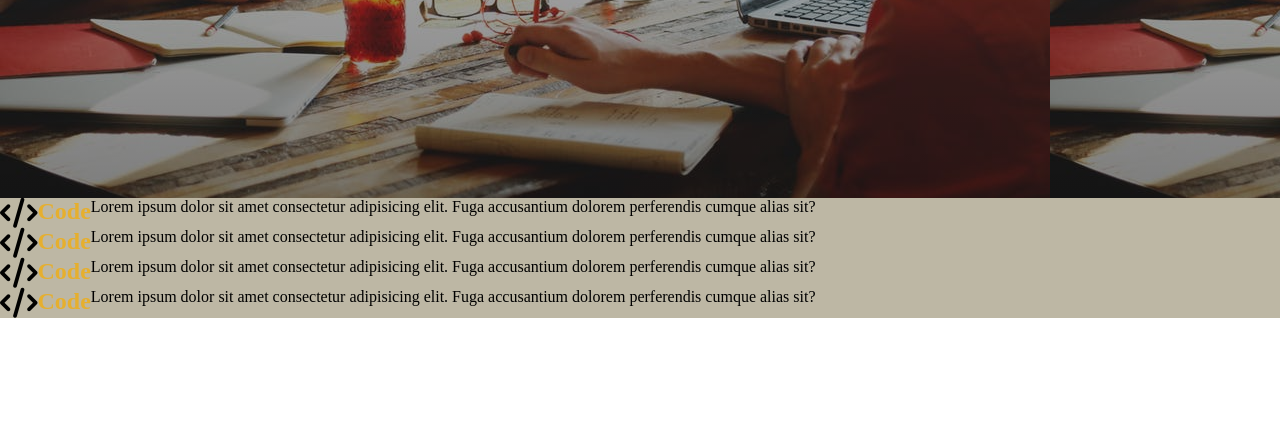
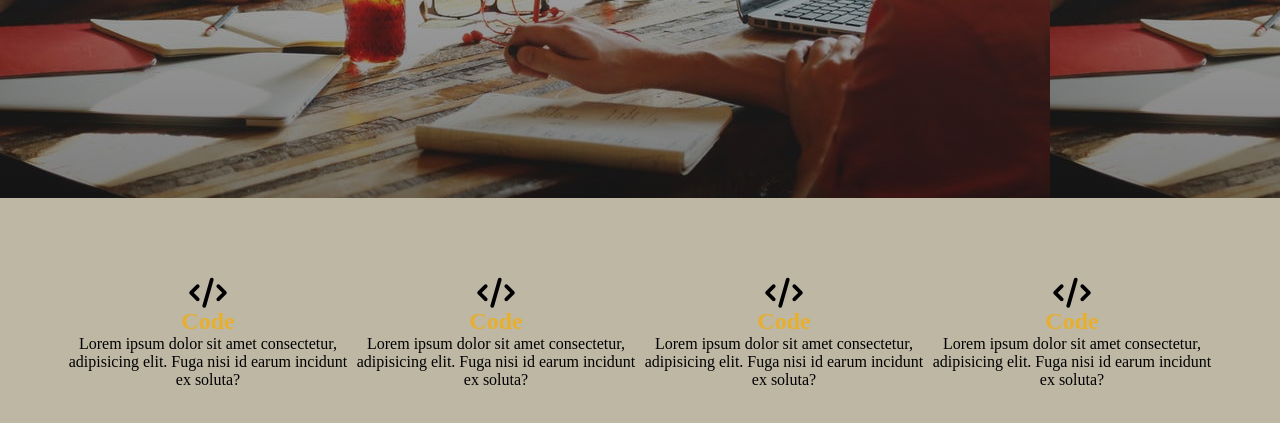
Before and after one commit to aayanahmed06/Webagency, a plain HTML site: page index.html in a window 1280 px wide. Shown: the part 385-808 px from the top of the page. Drawn offline with Linux system fonts and the light colour scheme.

Commit message:
skill section done

```diff
--- a/css/style.css
+++ b/css/style.css
@@ -116,25 +116,28 @@ margin: 0 auto;
 /* end header  */
 
 /* skill section  */
-#skill{
+#skills{
     background-color: var(--lightgray);
-    align-content: center;
-    display: flex;
+    padding:60px 0;
 
 
 }
-
-.skill-icon .fas{
-    font-size: 30px;
-
-
+.skills-container{
+max-width: 90vw;
+margin: 0 auto;
+display: grid;
+grid-template-columns:repeat(4,1fr);
 
 }
 
-.skill-heading{
+.skill-item{
+text-align: center;
+margin: 20px 0;
+}
+.skill-item h2{
     color: var(--yellow);
+}
 
+.skill-item .fas{
+    font-size: 30px;
 }
-.skill-text{
-
-}
--- a/index.html
+++ b/index.html
@@ -45,79 +45,53 @@
       </div>
     </header>
     <!-- end -->
-    <!-- skill section  -->
-
-    <!-- skill card#1  -->
-    <article>
-      <div>
-        <div id="skill">
-          <div class="skill-icon">
+    <!-- skills section  -->
+    <section id="skills">
+      <!-- skills-container  -->
+      <div class="skills-container">
+        <!-- skills-card#1  -->
+        <article class="skill-item">
           <i class="fas fa-code"></i>
-          </div>
-          <div class="skill-heading">
           <h2>Code</h2>
-          </div>
-          <div class="skill-text">
-            Lorem ipsum dolor sit amet consectetur adipisicing elit. Fuga
-            accusantium dolorem perferendis cumque alias sit?
-          </div>
-        </div>
-      </div>
+          <p>
+            Lorem ipsum dolor sit amet consectetur, adipisicing elit. Fuga nisi
+            id earum incidunt ex soluta?
+          </p>
         </article>
         <!-- end#1  -->
-      <!-- skill card#2 -->
-      <article>
-        <div id="skill">
-            <div class="skill-icon">
+          <!-- skills-card#2 -->
+          <article class="skill-item">
             <i class="fas fa-code"></i>
-            </div>
-            <div class="skill-heading">
             <h2>Code</h2>
-            </div>
-            <div class="skill-text">
-              Lorem ipsum dolor sit amet consectetur adipisicing elit. Fuga
-              accusantium dolorem perferendis cumque alias sit?
-            </div>
-          </div>
+            <p>
+              Lorem ipsum dolor sit amet consectetur, adipisicing elit. Fuga nisi
+              id earum incidunt ex soluta?
+            </p>
           </article>
           <!-- end#2  -->
-        <!-- skill card#3  -->
-    <article>
-      <div>
-        <div id="skill">
-          <div class="skill-icon">
+            <!-- skills-card#3  -->
+        <article class="skill-item">
           <i class="fas fa-code"></i>
-          </div>
-          <div class="skill-heading">
           <h2>Code</h2>
-          </div>
-          <div class="skill-text">
-            Lorem ipsum dolor sit amet consectetur adipisicing elit. Fuga
-            accusantium dolorem perferendis cumque alias sit?
-          </div>
-        </div>
-      </div>
+          <p>
+            Lorem ipsum dolor sit amet consectetur, adipisicing elit. Fuga nisi
+            id earum incidunt ex soluta?
+          </p>
         </article>
-    <!-- end#3 -->
-      <!-- skill card#4 -->
-      <article>
-        <div>
-          <div id="skill">
-            <div class="skill-icon">
+        <!-- end#3  -->
+          <!-- skills-card#4  -->
+          <article class="skill-item">
             <i class="fas fa-code"></i>
-            </div>
-            <div class="skill-heading">
             <h2>Code</h2>
-            </div>
-            <div class="skill-text">
-              Lorem ipsum dolor sit amet consectetur adipisicing elit. Fuga
-              accusantium dolorem perferendis cumque alias sit?
-            </div>
-          </div>
-        </div>
+            <p>
+              Lorem ipsum dolor sit amet consectetur, adipisicing elit. Fuga nisi
+              id earum incidunt ex soluta?
+            </p>
           </article>
           <!-- end#4 -->
+      </div>
+    </section>
+      <!-- end skills section  -->
 
-    <!-- end  -->
   </body>
 </html>
```
Lines whose indentation alone changed are shown as unchanged.
